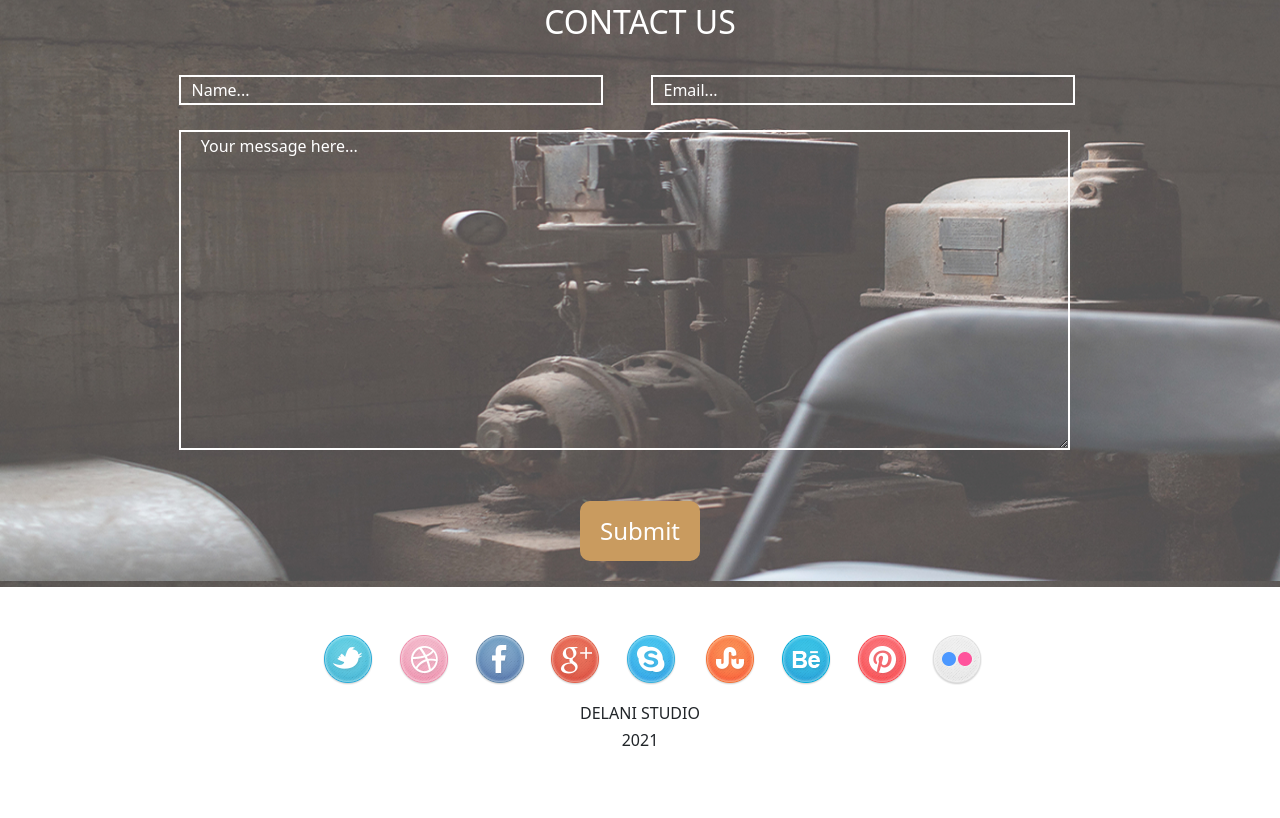
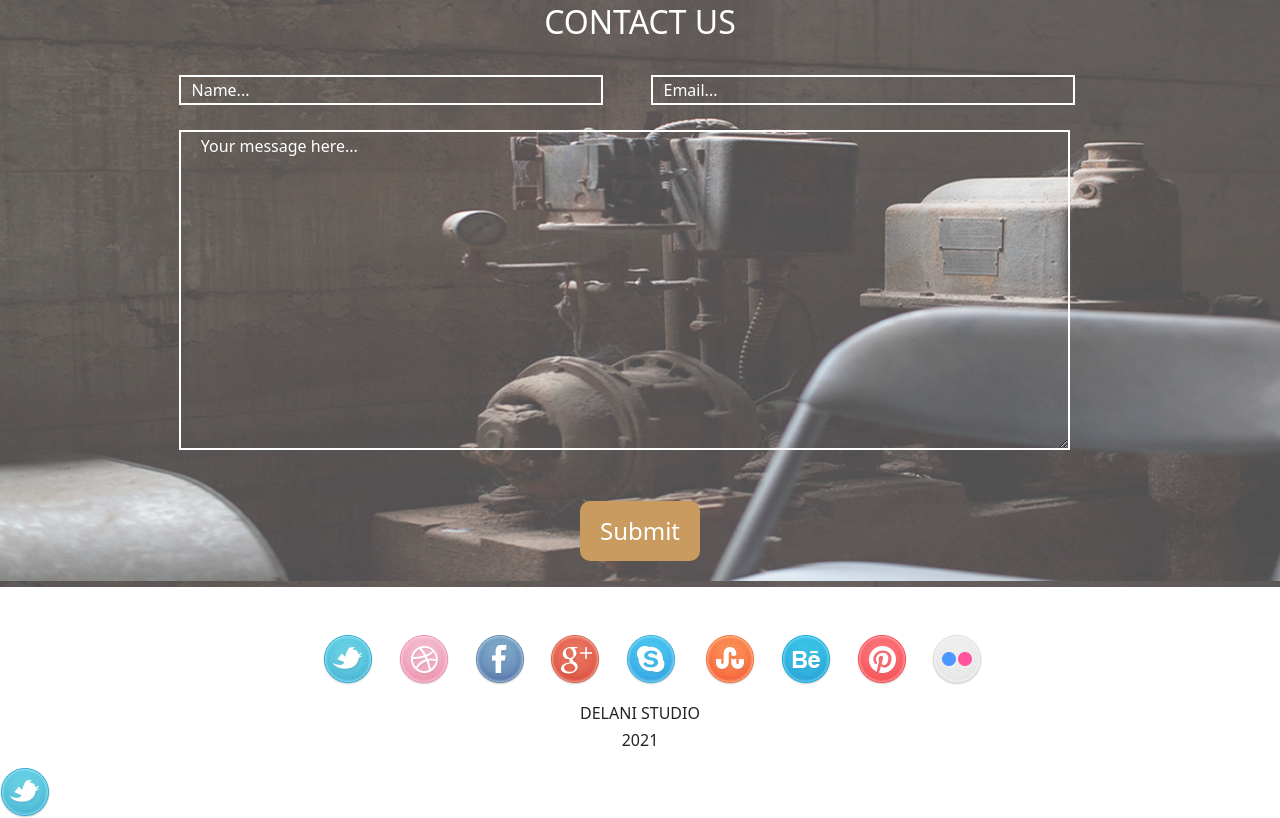
Before and after one commit to CarlosKipkoech/delani-studio, a plain HTML site: page index.html in a window 1280 px wide. Shown: the part 2371-3189 px from the top of the page. Before the commit the page ends 3139 px from the top, so only its background shows below. Drawn offline with nearby package versions, Linux system fonts and the light colour scheme.

Commit message:
add image tag

```diff
--- a/index.html
+++ b/index.html
@@ -327,5 +327,9 @@
       integrity="sha384-MrcW6ZMFYlzcLA8Nl+NtUVF0sA7MsXsP1UyJoMp4YLEuNSfAP+JcXn/tWtIaxVXM"
       crossorigin="anonymous"
     ></script>
+    <div class='conc'>
+      <img src='img/twitter.png' alt='no image'>
+    </div>
   </body>
+
 </html>
```
